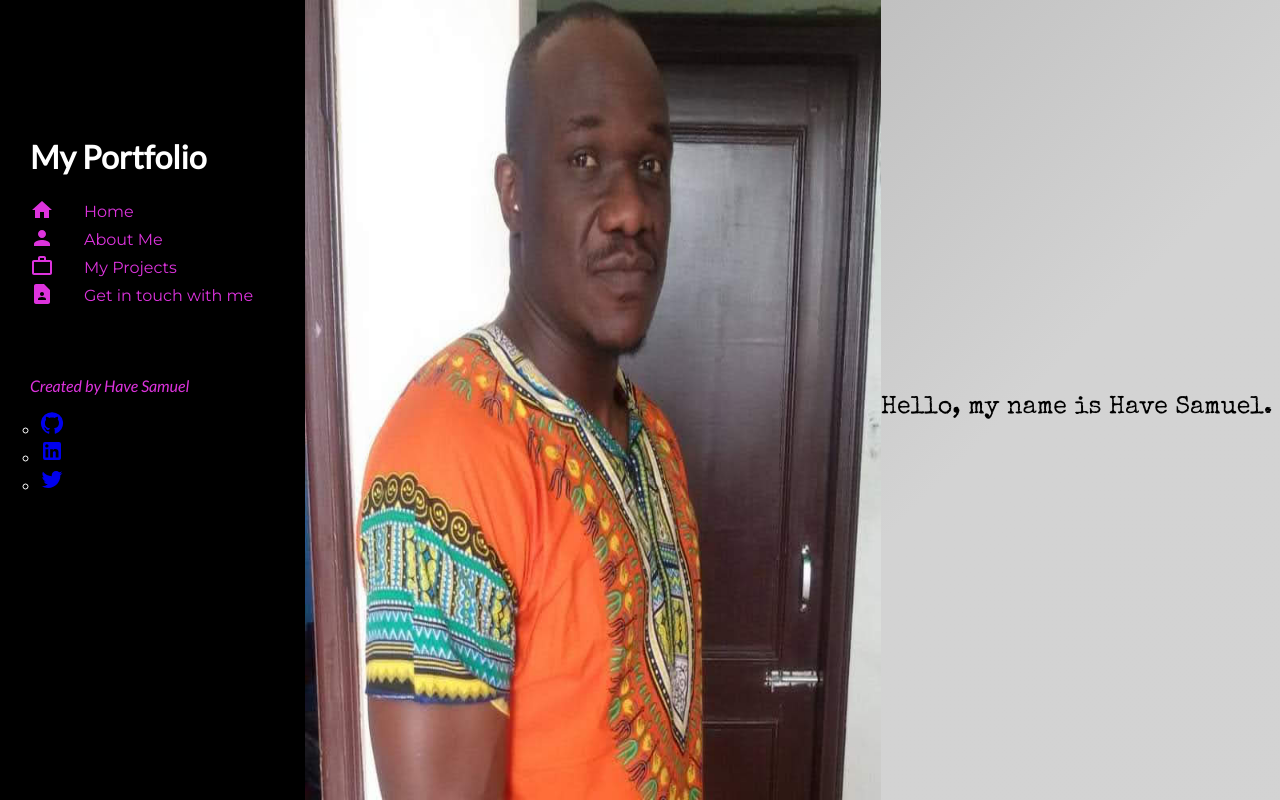
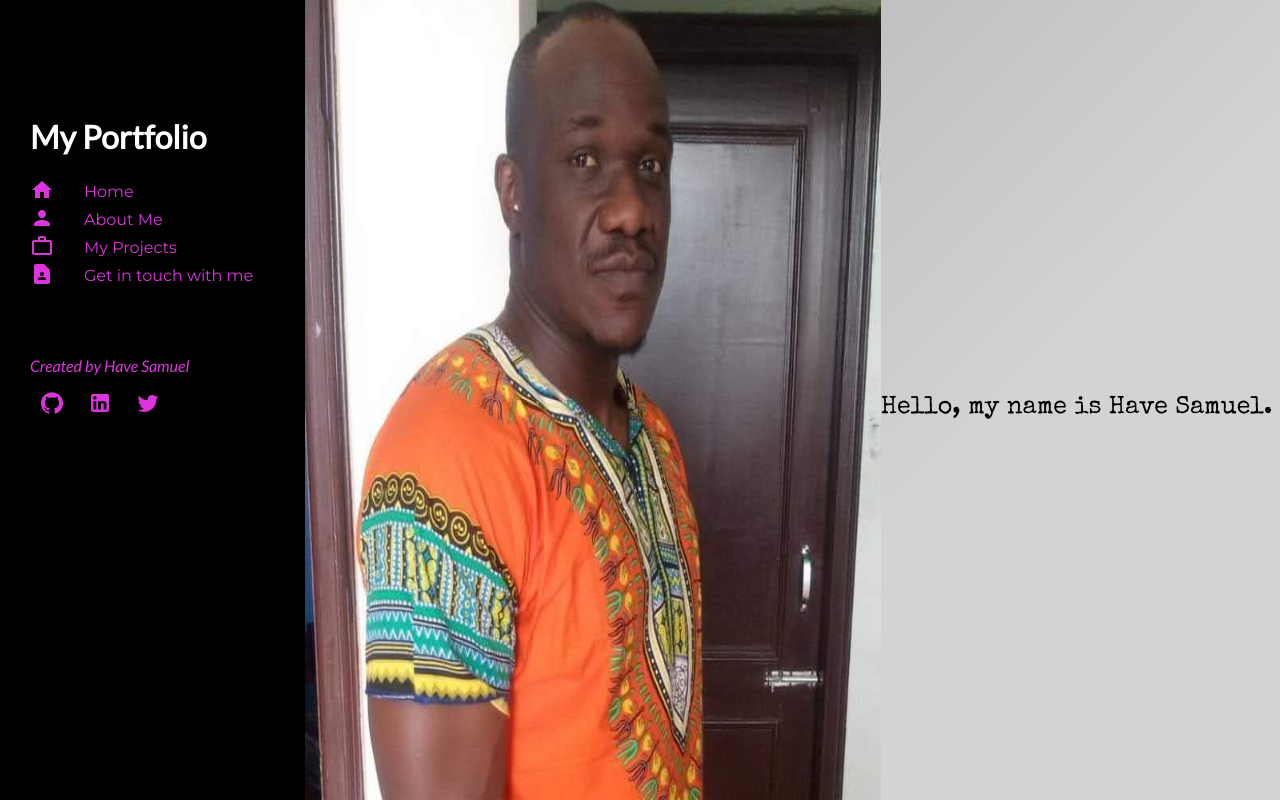
Before and after one commit to Have-Samuel/hs-portfolio, a React (Create React App) app: page / in a window 1280 px wide. Shown: the top 800 px of the page. Built offline with nearby package versions, Linux system fonts and the light colour scheme.

Commit message:
Making some changes in the style

```diff
--- a/src/sidebar.css
+++ b/src/sidebar.css
@@ -3,11 +3,11 @@
   width: 400px;
   background-color: #000;
   color: #d3d;
-  padding-top: 100px;
+  padding-top: 5rem;
   overflow: hidden;
 }
 
-ul {
+.ul-bar {
   position: fixed;
 }
 
@@ -48,26 +48,25 @@ ul {
   font-style: italic;
 }
 
-.social-media {
+.socail-media {
+  display: flex;
+  flex-direction: row;
   list-style: none;
   text-decoration: none;
-  display: flex;
-  flex-direction: row;
-  gap: 20px;
+  gap: 1.5rem;
 }
 
-.social-media:hover {
+.socail-media:hover {
   transition: all 0.4s ease;
   font-size: 18px;
   color: orange;
 }
 
-.icon {
-  color: #fff;
+.icon a {
+  color: #d3d;
   cursor: pointer;
 }
 
-.icon:hover {
+.icon a:hover {
   color: orange;
-  cursor: pointer;
 }
```
